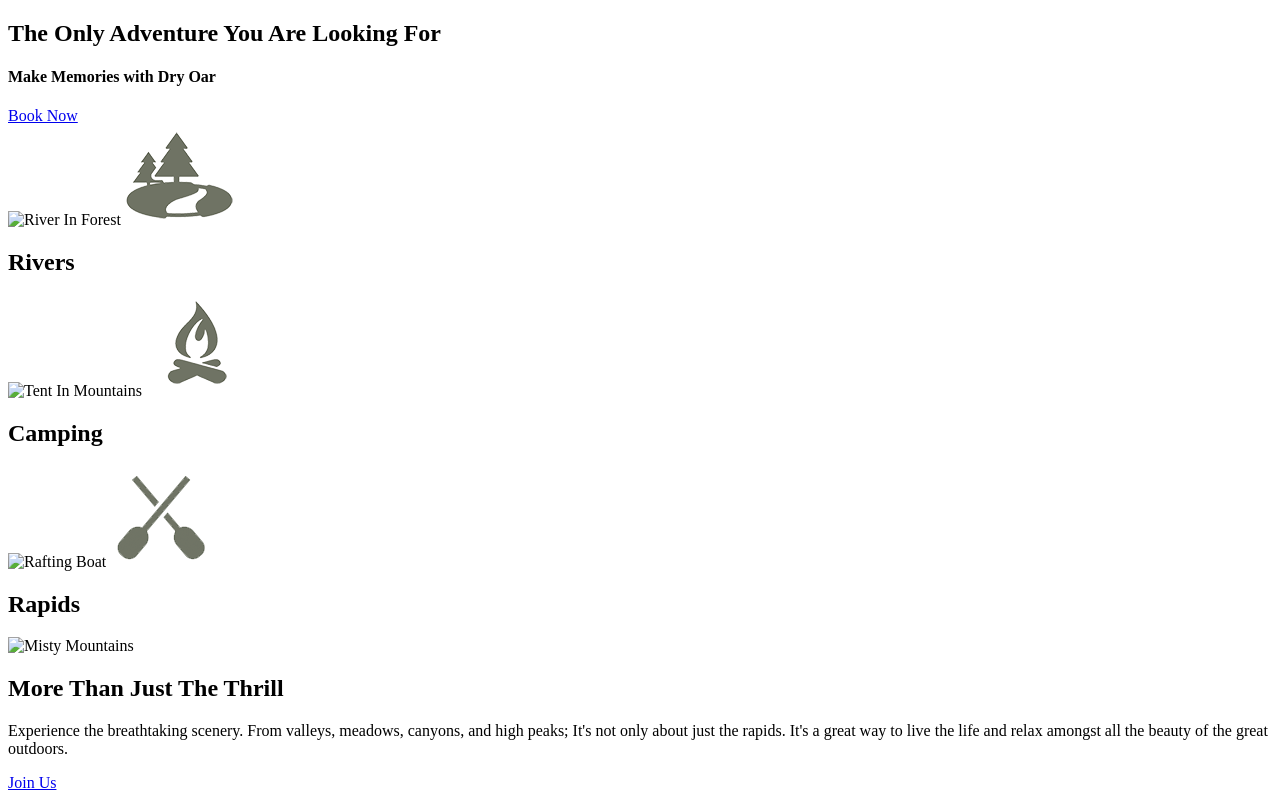
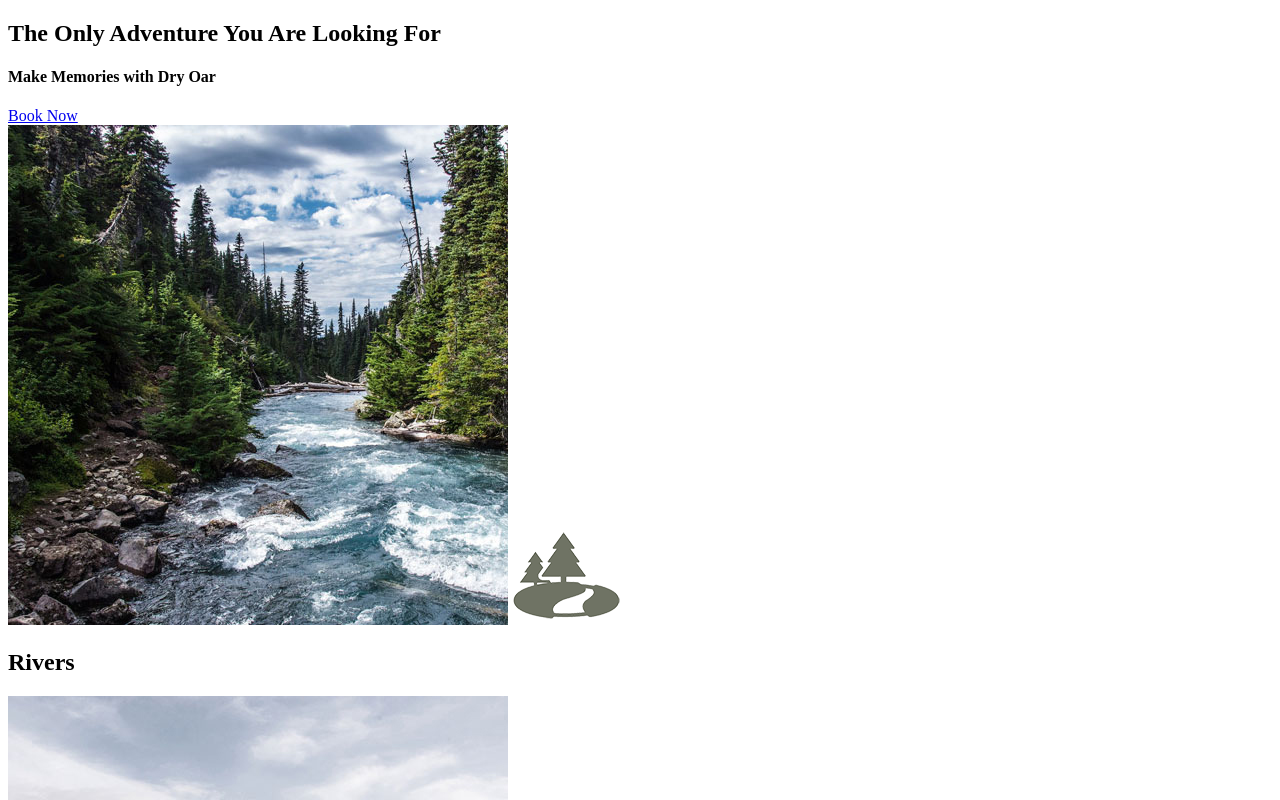
Before and after one commit to leequerido/wdd130, a plain HTML site: page wwr/index.html in a window 1280 px wide. Shown: the part 720-1520 px from the top of the page. Drawn offline with Linux system fonts and the light colour scheme.

Commit message:
fix images file name

```diff
--- a/wwr/index.html
+++ b/wwr/index.html
@@ -32,21 +32,21 @@
     </div>
     <main class="home-grid">
         <section class="rivers-card">
-            <img class="card-img" src="images/rivers.jpg" alt="River In Forest">
+            <img class="card-img" src="images/rivers.jpeg" alt="River In Forest">
             <img class="icon" src="images/river_icon.png" alt="river icon">
             <h2>Rivers</h2>
         </section>
         <section class="camping-card">
-            <img class="card-img" src="images/camping.jpg" alt="Tent In Mountains">
+            <img class="card-img" src="images/camping.jpeg" alt="Tent In Mountains">
             <img class="icon" src="images/fire_icon.png" alt="fire icon">
             <h2>Camping</h2>
         </section>
         <section class="rapids-card">
-            <img class="card-img" src="images/rapids.jpg" alt="Rafting Boat">
+            <img class="card-img" src="images/rapids.jpeg" alt="Rafting Boat">
             <img class="icon" src="images/oars.png" alt="oars icon">
             <h2>Rapids</h2>
         </section>
-        <img class="mountains" src="images/mountains.jpg" alt="Misty Mountains">
+        <img class="mountains" src="images/mountains.jpeg" alt="Misty Mountains">
         <section class="msg">
             <h2>More Than Just The Thrill</h2>
             <p>Experience the breathtaking scenery. From valleys, meadows, canyons, and high peaks; It's not only about just the rapids. It's a great way to live the life and relax amongst all the beauty of the great outdoors. </p>
```
